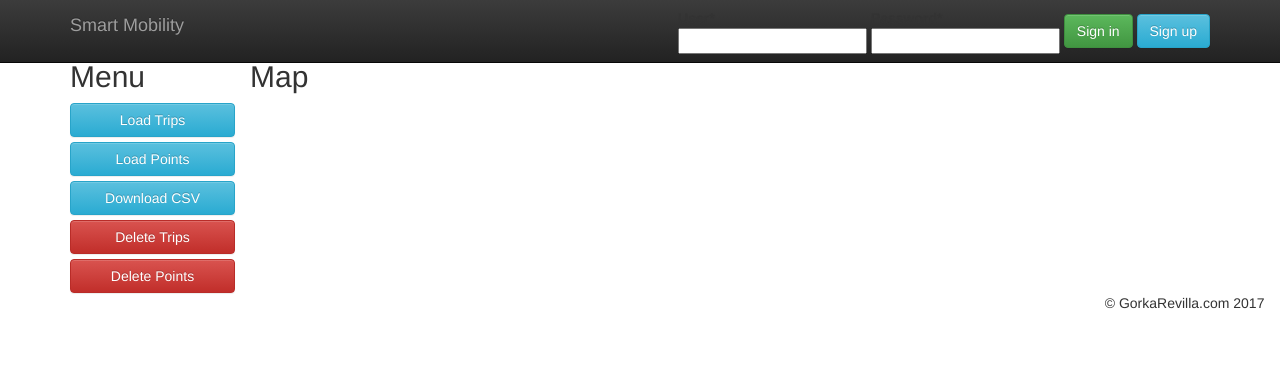
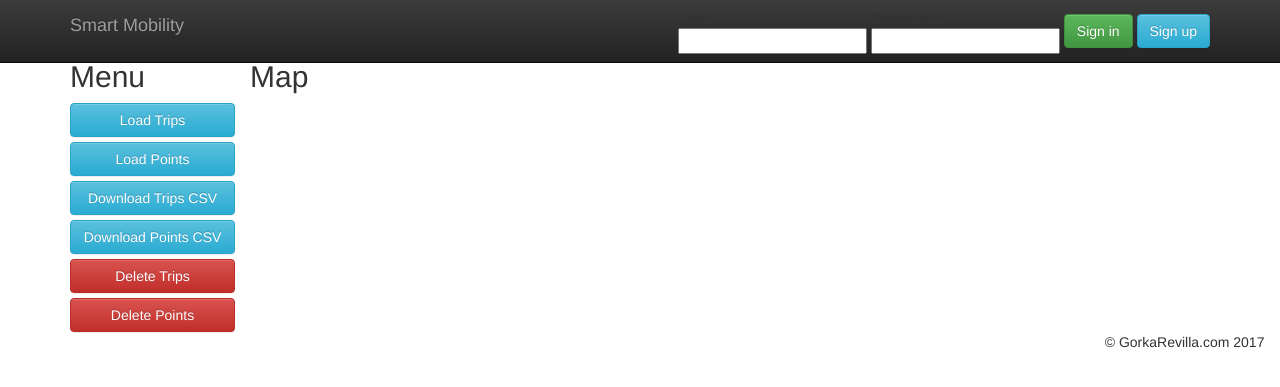
Before and after one commit to gorkarevilla/SmartMobility, a Django app: page /maposm in a window 1280 px wide. Shown: the top 387 px of the page. Run offline with Django 3.2, Linux system fonts and the light colour scheme; some libraries are stand-ins or nearby versions.

Commit message:
Create download points CSV, rename all the buttons

```diff
--- a/behaviour/templates/behaviour/maposm.html
+++ b/behaviour/templates/behaviour/maposm.html
@@ -27,8 +27,9 @@
       		<h2>Menu</h2>
           <button type="submit" class="btn btn-info btn-block" onclick="location.href='{% url 'loadtrips' %}'">Load Trips</button>
           <button type="submit" class="btn btn-info btn-block" onclick="location.href='{% url 'loadpoints' %}'">Load Points</button>
-      		<button type="submit" class="btn btn-info btn-block" onclick="location.href='{% url 'downloadfile' %}'">Download CSV</button>
-          <button type="submit" class="btn btn-danger btn-block" onclick="location.href='{% url 'deletedata' %}'">Delete Trips</button>
+      		<button type="submit" class="btn btn-info btn-block" onclick="location.href='{% url 'downloadtrips' %}'">Download Trips CSV</button>
+          <button type="submit" class="btn btn-info btn-block" onclick="location.href='{% url 'downloadpoints' %}'">Download Points CSV</button>
+          <button type="submit" class="btn btn-danger btn-block" onclick="location.href='{% url 'deletetrips' %}'">Delete Trips</button>
           <button type="submit" class="btn btn-danger btn-block" onclick="location.href='{% url 'deletepoints' %}'">Delete Points</button>
     	</div>
     <div class="col-md-16">
--- a/behaviour/urls.py
+++ b/behaviour/urls.py
@@ -13,8 +13,9 @@ urlpatterns = [
     url(r'^logout', views.user_logout, name='logout'),
     url(r'^loadtrips', views.load_trips, name='loadtrips'),
     url(r'^loadpoints', views.load_points, name='loadpoints'),
-    url(r'^downloadfile', views.downloadfile, name='downloadfile'),
-    url(r'^deletedata', views.clean_DDBB, name='deletedata'),
+    url(r'^downloadtrips', views.download_trips, name='downloadtrips'),
+    url(r'^downloadpoints', views.download_points, name='downloadpoints'),
+    url(r'^deletetrips', views.delete_trips, name='deletetrips'),
     url(r'^deletepoints', views.delete_points, name='deletepoints'),
     url(r'^data.geojson$', GeoJSONLayerView.as_view(model=Trips), name='data'),
 ]
--- a/behaviour/views.py
+++ b/behaviour/views.py
@@ -80,24 +80,7 @@ def user_logout(request):
 	messages.add_message(request, messages.SUCCESS, 'You have successfully loged out!')
 	return HttpResponseRedirect('/')
 
-@require_http_methods(["GET"])
-def downloadfile(request):
-	# Create the HttpResponse object with the appropriate CSV header.
-	response = HttpResponse(content_type='text/csv')
-	response['Content-Disposition'] = 'attachment; filename="data.csv"'
 
-	writer = csv.writer(response)
-
-	tripslist = Trips.objects.values_list('id', 'firsttimestamp', 'city', 'country', 'citytype', 'duration', 'distance', 'velocity', 'npoints', 'naccelerations', 'nbreaks')
-
-	writer.writerow(["tripid", "firsttimestamp", "city", "country", "citytype", "duration", "distance", "velocity", "npoints", "naccelerations", "nbreaks"])
-	for tripid, firsttimestamp, city, country, citytype, duration, distance, velocity, npoints, naccelerations, nbreaks in tripslist:
-
-		writer.writerow([tripid, firsttimestamp, city.encode('utf-8').strip(), country.encode('utf-8').strip(), citytype, duration, distance, velocity, npoints, naccelerations, nbreaks])
-
-
-
-	return response
 
 
 
@@ -354,7 +337,43 @@ def load_points(request):
 		messages.error(request, 'No points to be processed!')
 		return HttpResponseRedirect('maposm.html')
 
+# Download a CSV file with all the trips
+def download_trips(request):
+	# Create the HttpResponse object with the appropriate CSV header.
+	response = HttpResponse(content_type='text/csv')
+	response['Content-Disposition'] = 'attachment; filename="trips.csv"'
 
+	writer = csv.writer(response)
+
+	tripslist = Trips.objects.values_list('id', 'firsttimestamp', 'city', 'country', 'citytype', 'duration', 'distance', 'velocity', 'npoints', 'naccelerations', 'nbreaks')
+
+	writer.writerow(["tripid", "firsttimestamp", "city", "country", "citytype", "duration", "distance", "velocity", "npoints", "naccelerations", "nbreaks"])
+	for tripid, firsttimestamp, city, country, citytype, duration, distance, velocity, npoints, naccelerations, nbreaks in tripslist:
+
+		writer.writerow([tripid, firsttimestamp, city.encode('utf-8').strip(), country.encode('utf-8').strip(), citytype, duration, distance, velocity, npoints, naccelerations, nbreaks])
+
+
+
+	return response
+
+# Download a CSV file with all the points
+def download_points(request):
+	# Create the HttpResponse object with the appropriate CSV header.
+	response = HttpResponse(content_type='text/csv')
+	response['Content-Disposition'] = 'attachment; filename="points.csv"'
+
+	writer = csv.writer(response)
+
+	pointslist = Points.objects.values_list('timestamp', 'device_id', 'latitude', 'longitude', 'speed', 'pointsattribs')
+
+	writer.writerow(["timestamp", "device_id", "latitude", "longitude", "speed", "dayofweek", "isweekend"])
+	for timestamp, device_id, latitude, longitude, speed, pointsattribs in pointslist:
+		attribs = PointsAttribs.objects.get(pk=pointsattribs)
+		writer.writerow([timestamp, device_id, latitude, longitude, speed, attribs.dayofweek, attribs.isweekend])
+
+
+
+	return response
 
 #####
 #####  UTILITY CLASSES
@@ -450,10 +469,7 @@ def insert_points(positions):
 			insert = Points(timestamp=pos[0],device_id=pos[1],latitude=pos[2],longitude=pos[3],speed=pos[4])
 			insert.save()
 
-def delete_points(request):
-	Points.objects.all().delete()
-	print("All Points Deleted!")
-	return HttpResponseRedirect('maposm.html')
+
 
 
 
@@ -566,10 +582,16 @@ def get_points():
 
 
 # Delete all the trips and set all the points availables to calculate trips
-def clean_DDBB(request):
+def delete_trips(request):
 	Trips.objects.all().delete()
 	set_all_points_noused()
 	print("All Data Deleted!")
+	return HttpResponseRedirect('maposm.html')
+
+# Detele all the points in the DDBB
+def delete_points(request):
+	Points.objects.all().delete()
+	print("All Points Deleted!")
 	return HttpResponseRedirect('maposm.html')
 
 # Set true to the hasTrip atribute all the points in the list trips
```
Also changed, not shown: 2 other files.
